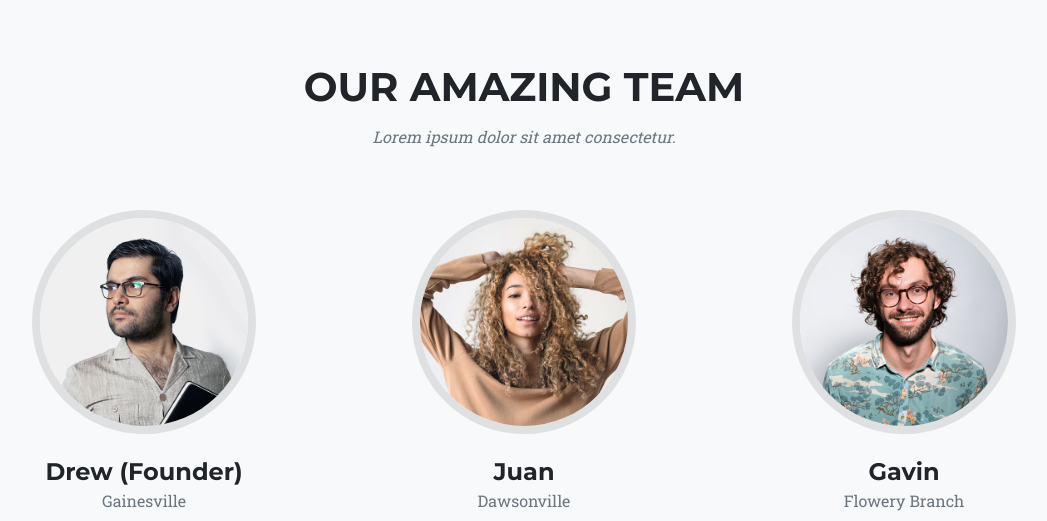
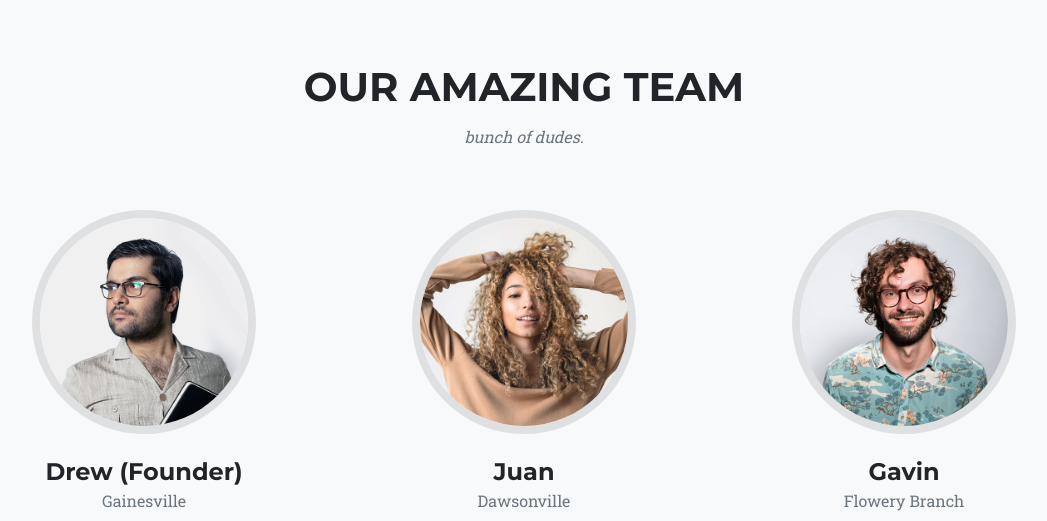
Before and after one commit to brianpena/irepair-new-site, a plain HTML site: page index.html in a window 1280 px wide. Shown: the part 5340-5861 px from the top of the page, without its empty margins (116-1163 px from the left). Drawn offline with nearby package versions, Linux system fonts and the light colour scheme.

Commit message:
edited a few words

```diff
--- a/index.html
+++ b/index.html
@@ -248,7 +248,7 @@
             <div class="container">
                 <div class="text-center">
                     <h2 class="section-heading text-uppercase">Our Amazing Team</h2>
-                    <h3 class="section-subheading text-muted">Lorem ipsum dolor sit amet consectetur.</h3>
+                    <h3 class="section-subheading text-muted">bunch of dudes.</h3>
                 </div>
                 <div class="row">
                     <div class="col-lg-4">
```
